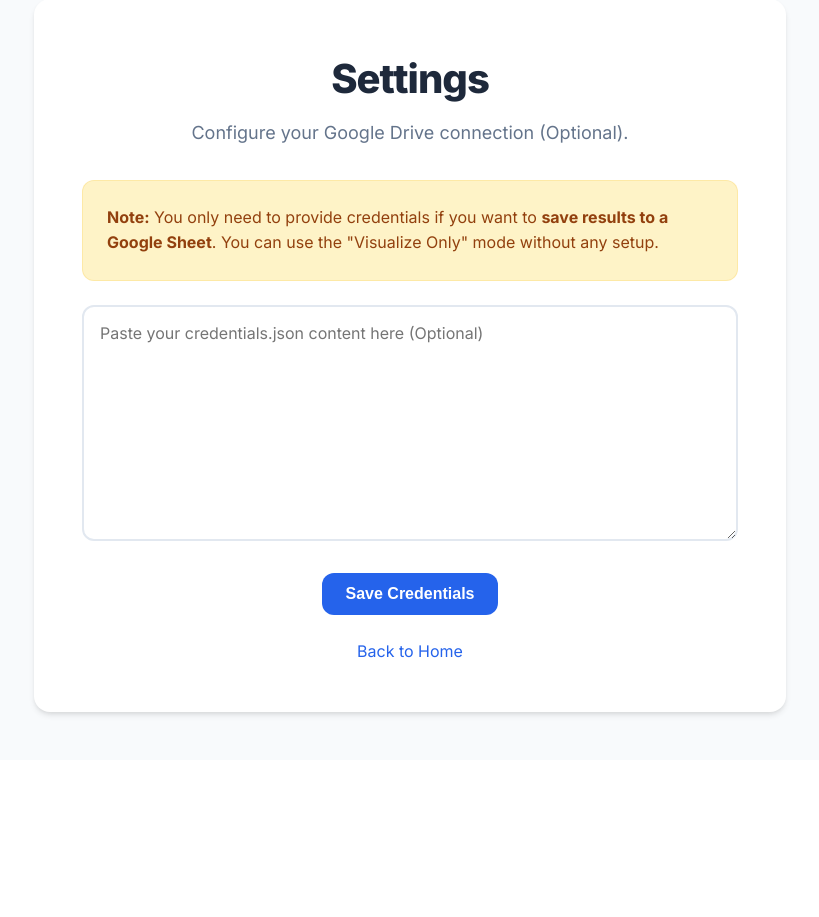
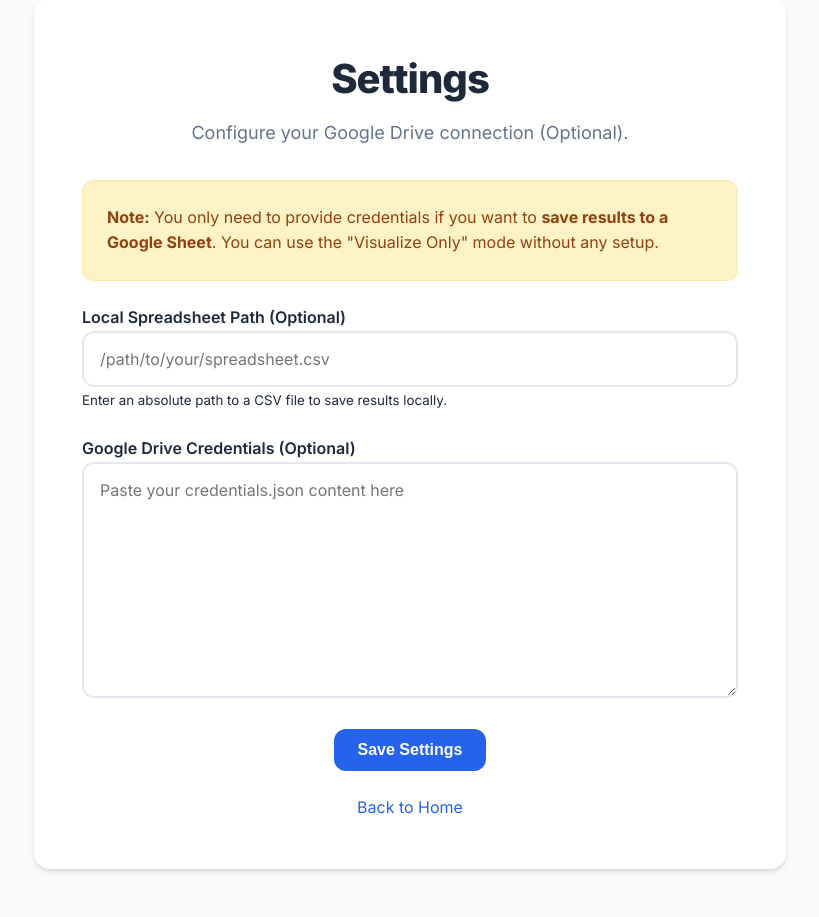
Before and after one commit to mrcyrilgoud/AI-test-repo-jules, a Flask app: page /settings in a window 1280 px wide. Shown: the part 113-1030 px from the top of the page, without its empty margins (230-1049 px from the left). Before the commit the page ends 830 px from the top, so only its background shows below. Run offline with Flask 3, Linux system fonts and the light colour scheme.

Commit message:
feat: Implement local CSV saving and download options with a configurable local path setting.

```diff
--- a/grad_school_tool/app.py
+++ b/grad_school_tool/app.py
@@ -1,8 +1,11 @@
 import json
 
-from flask import Flask, redirect, render_template, request, url_for
+from flask import Flask, redirect, render_template, request, url_for, Response
 from scraper import scrape_program
 from sheets import get_spreadsheet
+from local_sheets import save_to_csv
+import io
+import csv
 
 app = Flask(__name__)
 
@@ -14,17 +17,32 @@ def index():
 
 @app.route("/settings")
 def settings():
-    return render_template("settings.html")
+    local_path = ""
+    try:
+        with open("settings.json", "r") as f:
+            settings_data = json.load(f)
+            local_path = settings_data.get("local_path", "")
+    except FileNotFoundError:
+        pass
+    return render_template("settings.html", local_path=local_path)
 
 
 @app.route("/save_settings", methods=["POST"])
 def save_settings():
-    credentials = request.form["credentials"]
+    credentials = request.form.get("credentials", "")
+    local_path = request.form.get("local_path", "")
+
+    # Save local settings
+    settings_data = {"local_path": local_path}
+    with open("settings.json", "w") as f:
+        json.dump(settings_data, f)
+
     try:
-        # Validate that the credentials are valid JSON
-        json.loads(credentials)
-        with open("credentials.json", "w") as f:
-            f.write(credentials)
+        # Validate that the credentials are valid JSON if provided
+        if credentials.strip():
+            json.loads(credentials)
+            with open("credentials.json", "w") as f:
+                f.write(credentials)
         return redirect(url_for("index"))
     except json.JSONDecodeError:
         return (
@@ -51,6 +69,37 @@ def submit():
     if action == "visualize":
         return render_template("results.html", results=scraped_results)
 
+    elif action == "download":
+        if not scraped_results:
+             return "No data found to download."
+
+        # Create CSV in memory
+        output = io.StringIO()
+        if scraped_results:
+            writer = csv.DictWriter(output, fieldnames=scraped_results[0].keys())
+            writer.writeheader()
+            writer.writerows(scraped_results)
+
+        return Response(
+            output.getvalue(),
+            mimetype="text/csv",
+            headers={"Content-disposition": "attachment; filename=grad_school_results.csv"}
+        )
+
+    elif action == "save_local":
+        local_path = ""
+        try:
+            with open("settings.json", "r") as f:
+                local_path = json.load(f).get("local_path", "")
+        except FileNotFoundError:
+            pass
+
+        if not local_path:
+             return "No local path configured. Please go to <a href='/settings'>Settings</a> to set a local spreadsheet path."
+
+        success, message = save_to_csv(scraped_results, local_path)
+        return message
+
     elif action == "save":
         spreadsheet = get_spreadsheet("Grad School Programs")
         if spreadsheet:
--- a/grad_school_tool/templates/settings.html
+++ b/grad_school_tool/templates/settings.html
@@ -13,10 +13,18 @@
 
     <form action="/save_settings" method="post">
         <div class="form-group">
-            <textarea class="form-control" name="credentials" rows="10"
-                placeholder="Paste your credentials.json content here (Optional)"></textarea>
+            <label for="local_path" style="font-weight: 600;">Local Spreadsheet Path (Optional)</label>
+            <input type="text" class="form-control" id="local_path" name="local_path"
+                placeholder="/path/to/your/spreadsheet.csv" value="{{ local_path }}">
+            <small class="text-muted">Enter an absolute path to a CSV file to save results locally.</small>
         </div>
-        <button type="submit" class="btn btn-primary">Save Credentials</button>
+
+        <div class="form-group">
+            <label for="credentials" style="font-weight: 600;">Google Drive Credentials (Optional)</label>
+            <textarea class="form-control" id="credentials" name="credentials" rows="10"
+                placeholder="Paste your credentials.json content here"></textarea>
+        </div>
+        <button type="submit" class="btn btn-primary">Save Settings</button>
     </form>
 
     <div style="margin-top: var(--spacing-md);">
```
Also changed, not shown: grad_school_tool/local_sheets.py (added, +30 -0 lines), grad_school_tool/templates/index.html (+5 -2 lines).
